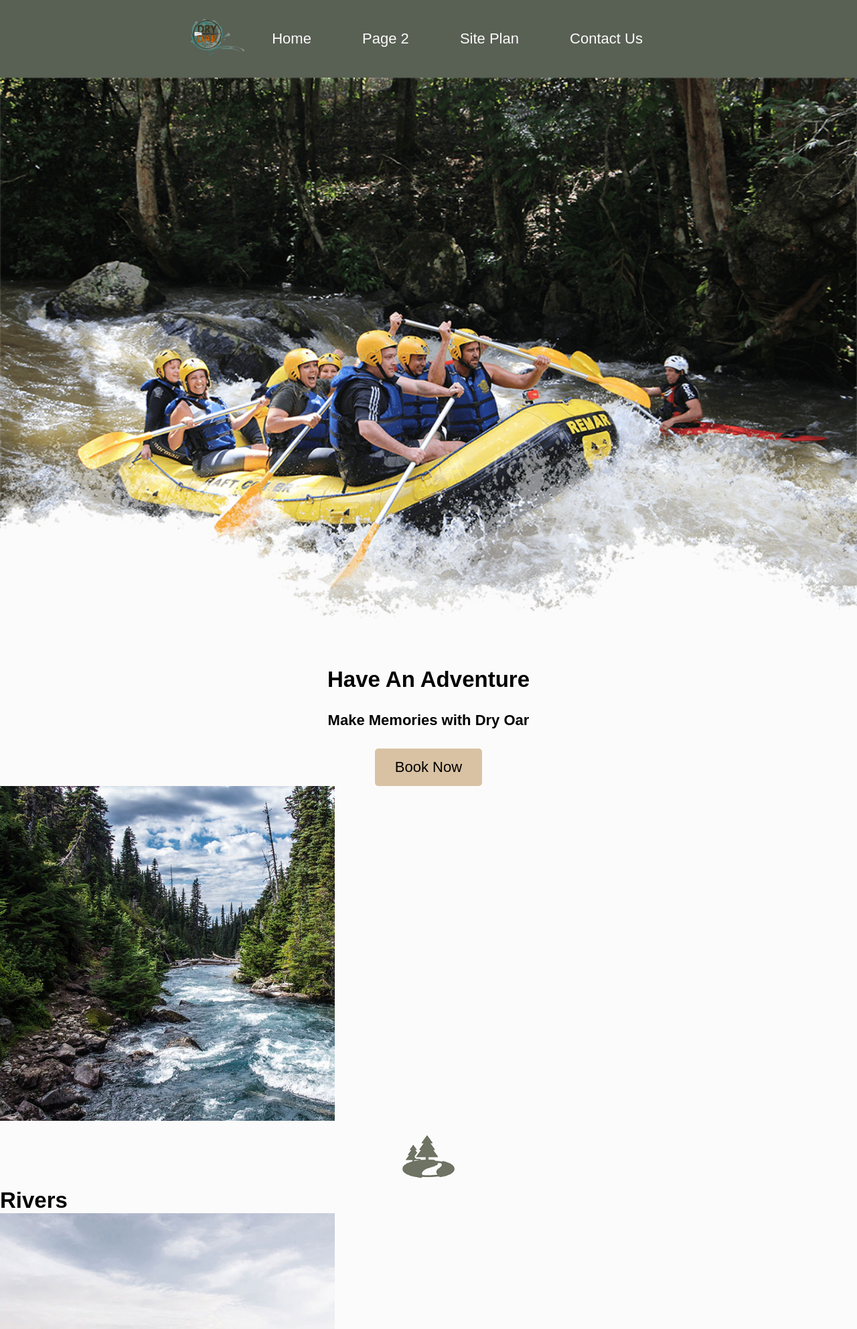
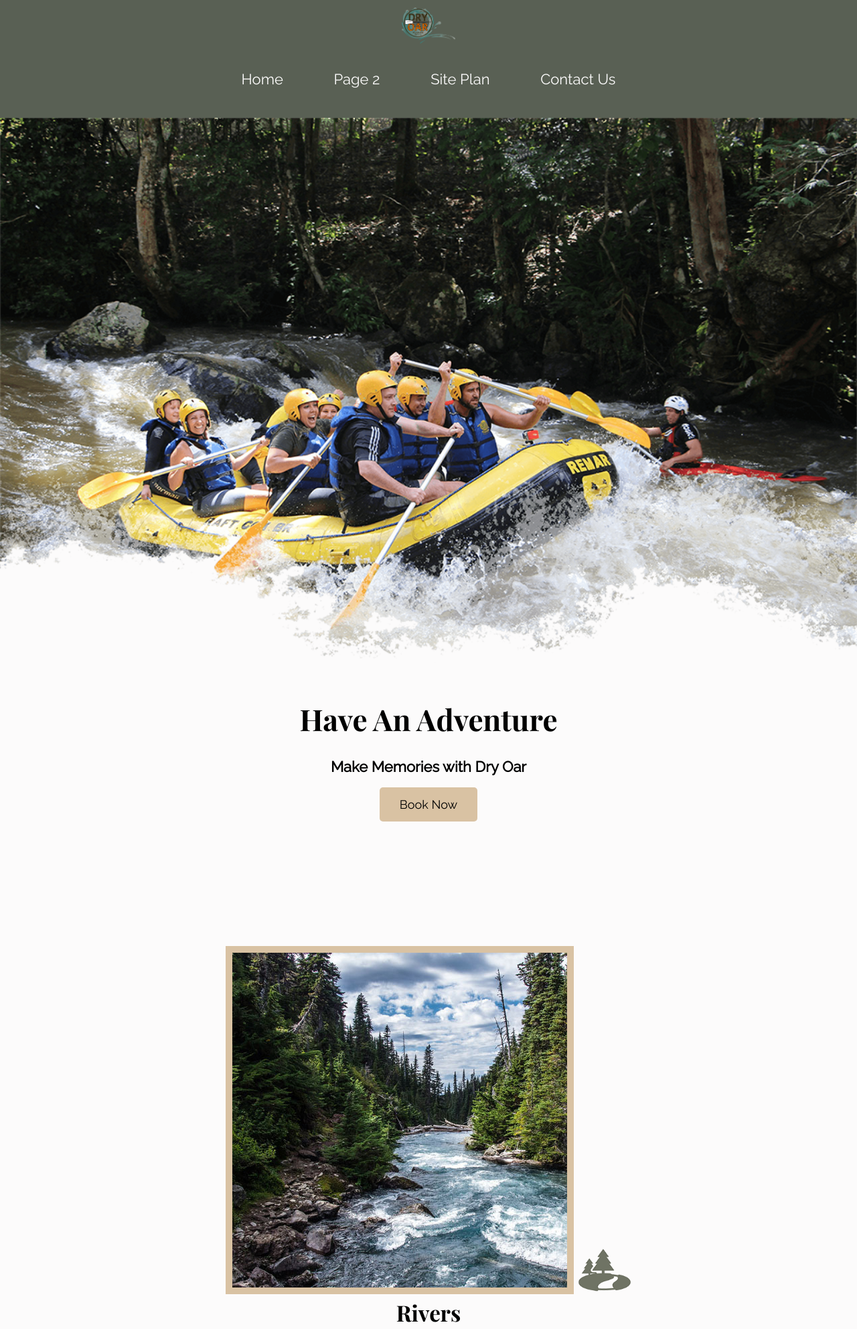
Before and after one commit to ChangmokLee/changmoklee.github.io, a plain HTML site: page wwr/index.html in a window 1280 px wide. Shown: the top 1985 px of the page at 67% size. Drawn offline with nearby package versions, Linux system fonts and the light colour scheme.

Commit message:
fix error

```diff
--- a/wwr/styles/style.css
+++ b/wwr/styles/style.css
@@ -1,13 +1,31 @@
-/* CSS Reset */
-body, h2 {
+@import url('https://fonts.googleapis.com/css2?family=Raleway:wght@400&family=Playfair+Display:wght@700&display=swap');
+
+body {
+    background-color: #fcfbfb;
+    font-family: 'Raleway', Arial, sans-serif;
+    font-size: 22px;
     margin: 0;
     padding: 0;
 }
 
-body {
-    background-color: #fcfbfb;
-    font-family: Arial, sans-serif;
-    font-size: 22px;
+h2, .home-title {
+    font-family: 'Playfair Display', 'Georgia', serif;
+    margin: 0;
+}
+
+.home-title {
+    font-size: 2em;
+    margin-top: 10px;
+}
+
+.book, .join {
+    font-size: 18px;
+    background-color: #d9c2a3;
+    color: black;
+    text-decoration: none;
+    padding: 15px 30px;
+    margin-top: 50px;
+    border-radius: 5px;
 }
 
 #content {
@@ -21,18 +39,16 @@ header {
     padding: 10px 0;
 }
 
-#logo_link {
-    display: inline-block;
-    vertical-align: middle;
+main section {
+    text-align: center;
 }
 
 .logo {
     width: 80px;
 }
 
-nav {
-    display: inline-block;
-    vertical-align: middle;
+#logo_link {
+    padding-top: 5px;
 }
 
 nav a {
@@ -48,11 +64,16 @@ nav a:hover {
     color: #d9c2a3;
 }
 
+.rivers-card, .camping-card, .rapids-card {
+    margin: 200px 0;
+}
+
+.card-img {
+    border: 10px solid #d9c2a3;
+}
+
 #hero-img {
     width: 100%;
-    max-width: 1600px;
-    display: block;
-    margin: 0 auto;
 }
 
 #hero-msg h1,
@@ -67,10 +88,11 @@ nav a:hover {
 .book, .join {
     background-color: #d9c2a3;
     color: black;
+    text-decoration: none;
+    font-size: 18px;
     padding: 15px 30px;
-    text-decoration: none;
+    margin-top: 50px;
     border-radius: 5px;
-    display: inline-block;
 }
 
 .book:hover, .join:hover {
@@ -78,10 +100,13 @@ nav a:hover {
     color: #d9c2a3;
 }
 
+main section img {
+    box-sizing: border-box;
+}
+
 .icon {
+    padding-top: 10px;
     width: 80px;
-    display: block;
-    margin: 10px auto;
 }
 
 #background {
@@ -91,15 +116,20 @@ nav a:hover {
 
 .msg {
     background-color: #6f7364;
-    text-align: center;
+    line-height: 1.5em;
     padding: 35px;
-    line-height: 1.5em;
+}
+
+.msg p {
+    font-size: 0.8em;
+    padding-bottom: 15px;
 }
 
 footer {
+    margin-top: 200px;
     background-color: #222;
     color: white;
-    padding: 25px 0;
+    padding: 25px 50px;
     text-align: center;
 }
 
@@ -110,14 +140,12 @@ footer p {
 footer a {
     color: #d9c2a3;
     text-decoration: none;
-    margin: 0 10px;
 }
 
 footer a:hover {
     text-decoration: underline;
 }
 
-footer .social a img {
-    margin: 0 10px;
-    vertical-align: middle;
+footer .social img {
+    padding-top: 15px;
 }
```
